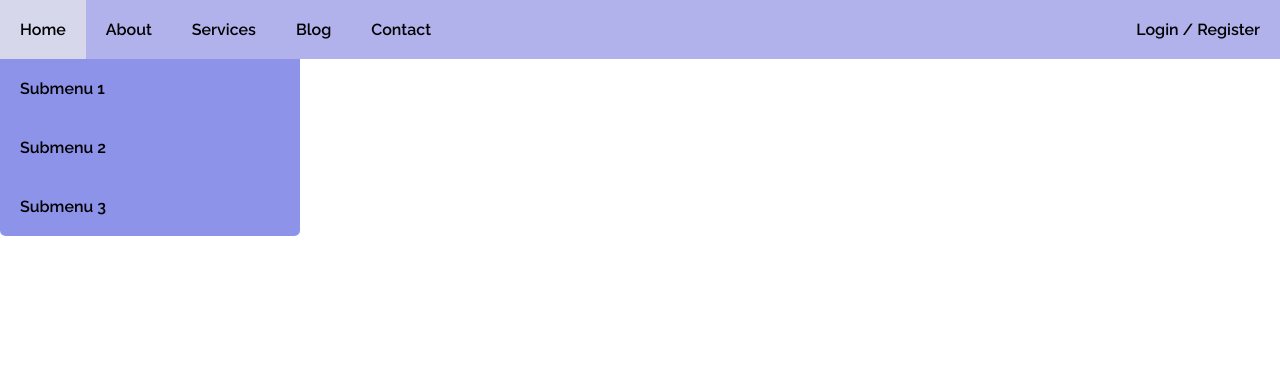
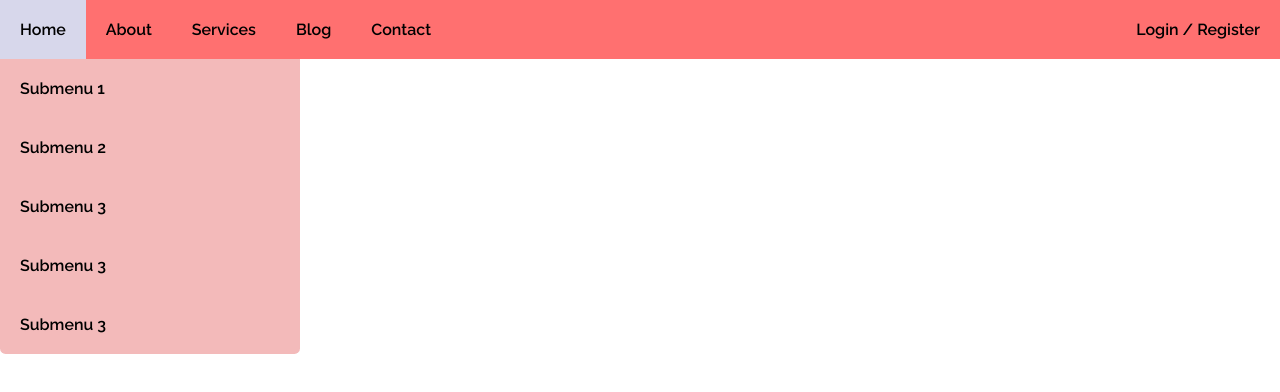
Before and after one commit to mdomarfaruksiam/ci-practice-1, a plain HTML site: page index.html in a window 1280 px wide. Drawn offline with Linux system fonts and the light colour scheme.

Commit message:
some styles have been changed

```diff
--- a/index.html
+++ b/index.html
@@ -20,6 +20,8 @@
                                 <li><a href="#">Submenu 1</a></li>
                                 <li><a href="#">Submenu 2</a></li>
                                 <li><a href="#">Submenu 3</a></li>
+                                <li><a href="#">Submenu 3</a></li>
+                                <li><a href="#">Submenu 3</a></li>
                             </ul>
                         </div>
                     </li>
@@ -38,6 +40,7 @@
                                 <li><a href="#">Web Development</a></li>
                                 <li><a href="#">App Development</a></li>
                                 <li><a href="#">SEO Services</a></li>
+                                <li><a href="#">Online Marketing</a></li>
                             </ul>
                         </div>
                     </li>
--- a/style.css
+++ b/style.css
@@ -25,7 +25,7 @@ li {
 }
 
 header {
-    background: rgb(177, 177, 235);
+    background: rgb(255, 112, 112);
 }
 
 nav>ul>div,
@@ -44,7 +44,7 @@ nav>ul div li a:hover {
 
 nav ul div li div {
     width: 300px;
-    background: rgb(141, 147, 233);
+    background: rgb(243, 186, 186);
     position: absolute;
     border-radius: 0 0 .35rem .35rem;
     display: none;
```
